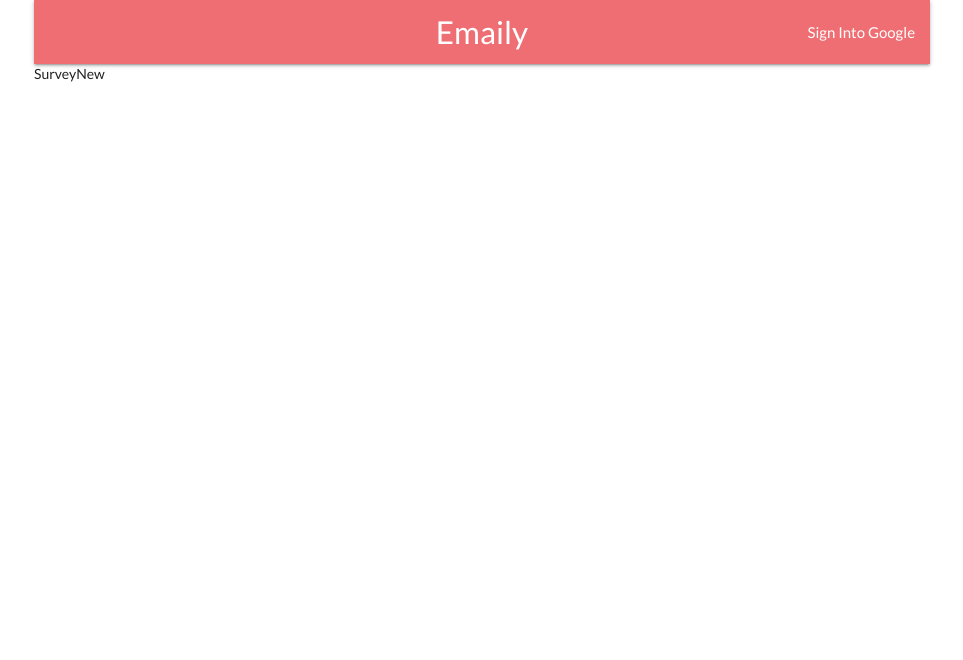
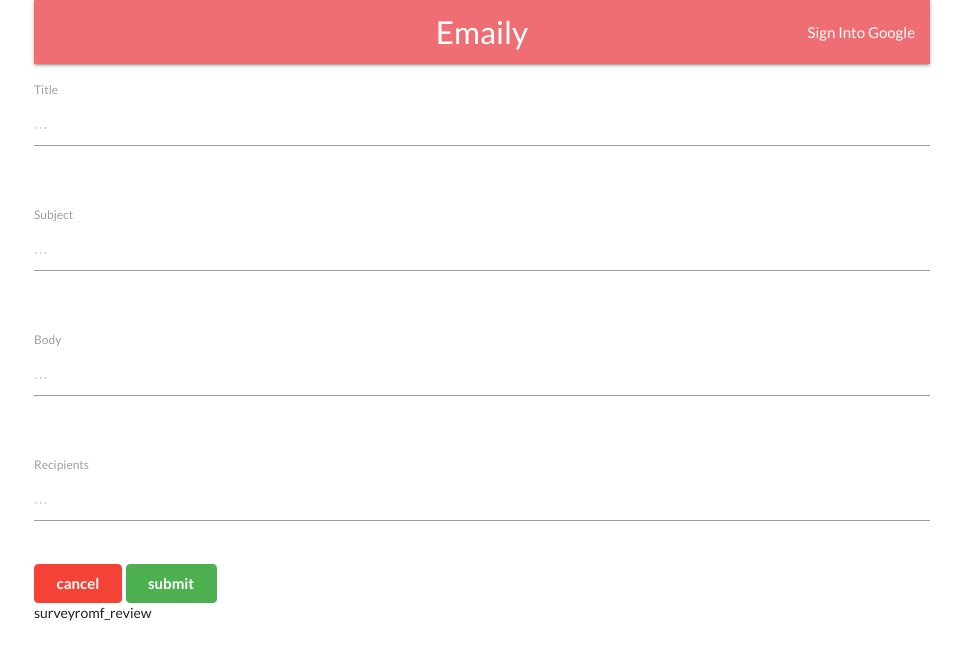
Before and after one commit to campbellpadgett/Survey-App, a React (Create React App) app in the folder client/: page /surveys/new in a window 1280 px wide. Shown: the top 660 px of the page, without its empty margins (158-1121 px from the left). Built offline with nearby package versions, Linux system fonts and the light colour scheme; no server answers.

Commit message:
reduxForm setup

```diff
--- a/client/public/index.html
+++ b/client/public/index.html
@@ -6,6 +6,7 @@
     <meta name="viewport" content="width=device-width, initial-scale=1" />
     <link rel="manifest" href="%PUBLIC_URL%/manifest.json" />
     <link rel="stylesheet" href="https://cdnjs.cloudflare.com/ajax/libs/semantic-ui/2.4.1/semantic.min.css" />
+    <link href="https://fonts.googleapis.com/icon?family=Material+Icons" rel="stylesheet">
 
     <title>Emaily</title>
 
--- a/client/src/components/App.js
+++ b/client/src/components/App.js
@@ -4,8 +4,9 @@
 import * as actions from '../actions'
 import Header from './Header'
 import Dashboard from './Dashboard'
-import SurveyNew from './SurveyNew'
+import SurveyNew from './surveys/SurveyNew'
 import Landing from './Landing'
+import SurveyFormReview from './surveys/SurveyFormReview'
 
 
 const App = props => {
@@ -25,6 +26,7 @@
           <Route exact path='/' component={Landing}  />
           <Route exact path='/surveys' component={Dashboard}  />
           <Route exact path='/surveys/new' component={SurveyNew}  />
+          <Route exact path='/surveys/new/review' component={SurveyFormReview} />
         </div>
       </BrowserRouter>
 
--- a/client/src/components/Dashboard.js
+++ b/client/src/components/Dashboard.js
@@ -1,9 +1,39 @@
 import React from 'react';
+import { Link } from 'react-router-dom'
 
 const Dashboard = () => {
     return (
         <div>
-            Dashboard
+
+
+
+
+
+
+
+
+
+
+
+
+
+
+
+
+
+
+
+
+
+
+
+
+
+            <div class="fixed-action-btn">
+                <Link to='/surveys/new' class="btn-floating btn-large red">
+                    <i class="large material-icons">add</i>
+                </Link>
+            </div>
         </div>
     );
 }
--- a/client/src/components/SurveyNew.js
+++ /dev/null
@@ -1,11 +0,0 @@
-import React from 'react';
-
-const SurveyNew = () => {
-    return (
-        <div>
-            SurveyNew
-        </div>
-    );
-}
-
-export default SurveyNew;
--- /dev/null
+++ b/client/src/components/surveys/SurveyField.js
@@ -0,0 +1,12 @@
+import React from 'react';
+
+const SurveyField = props => {
+    return (
+        <div>
+            <label for={props.label}>{props.label}</label>
+            <input placeholder='...' id={props.label} label="text" class="validate" />
+        </div>
+    );
+}
+
+export default SurveyField;
--- /dev/null
+++ b/client/src/components/surveys/SurveyForm.js
@@ -0,0 +1,38 @@
+import React from 'react';
+import SurveyField from './SurveyField'
+
+const SurveyForm = () => {
+    return (
+        <div>
+            <div className='ui container'>
+                <form className='col s12'>
+                    <div class="row">
+                        <div class="input-field col s12">
+                            <SurveyField label={'Title'} />
+                        </div>
+                    </div>
+                    <div class="row">
+                        <div class="input-field col s12">
+                            <SurveyField label={'Subject'} />
+                        </div>
+                    </div>
+                    <div class="row">
+                        <div class="input-field col s12">
+                            <SurveyField label={'Body'} />
+                        </div>
+                    </div>
+                    <div class="row">
+                        <div class="input-field col s12">
+                            <SurveyField label={'Recipients'} />
+                        </div>
+                    </div>
+
+                    <button className='ui button red'>cancel</button>
+                    <button className='ui button green'>submit</button>
+                </form>
+            </div>
+        </div>
+    );
+}
+
+export default SurveyForm;
--- /dev/null
+++ b/client/src/components/surveys/SurveyFormReview.js
@@ -0,0 +1,11 @@
+import React from 'react';
+
+const SurveyFormReview = () => {
+    return (
+        <div>
+            surveyromf_review
+        </div>
+    );
+}
+
+export default SurveyFormReview;
--- /dev/null
+++ b/client/src/components/surveys/SurveyNew.js
@@ -0,0 +1,16 @@
+import React from 'react';
+import SurveyForm from './SurveyForm'
+import SurveyFormReview from './SurveyFormReview';
+
+const SurveyNew = () => {
+    return (
+        <div>
+
+            <SurveyForm />
+            <SurveyFormReview />
+
+        </div>
+    );
+}
+
+export default SurveyNew;
--- a/client/src/reducers/index.js
+++ b/client/src/reducers/index.js
@@ -1,7 +1,9 @@
 import { combineReducers } from 'redux'
 import authReducer from './authReducer'
+import { reducer as reduxForm } from 'redux-form'
 
 
 export default combineReducers({
     auth: authReducer,
+    form: reduxForm
 })
--- a/package.json
+++ b/package.json
@@ -26,6 +26,7 @@
     "nodemon": "^2.0.7",
     "passport": "^0.4.1",
     "passport-google-oauth20": "^2.0.0",
+    "redux-form": "^8.3.7",
     "save": "^2.4.0",
     "sendgrid": "^5.2.3",
     "stripe": "^8.138.0"
```
Also changed, not shown: 1 other file (tests, documents, lock files or other folders).
